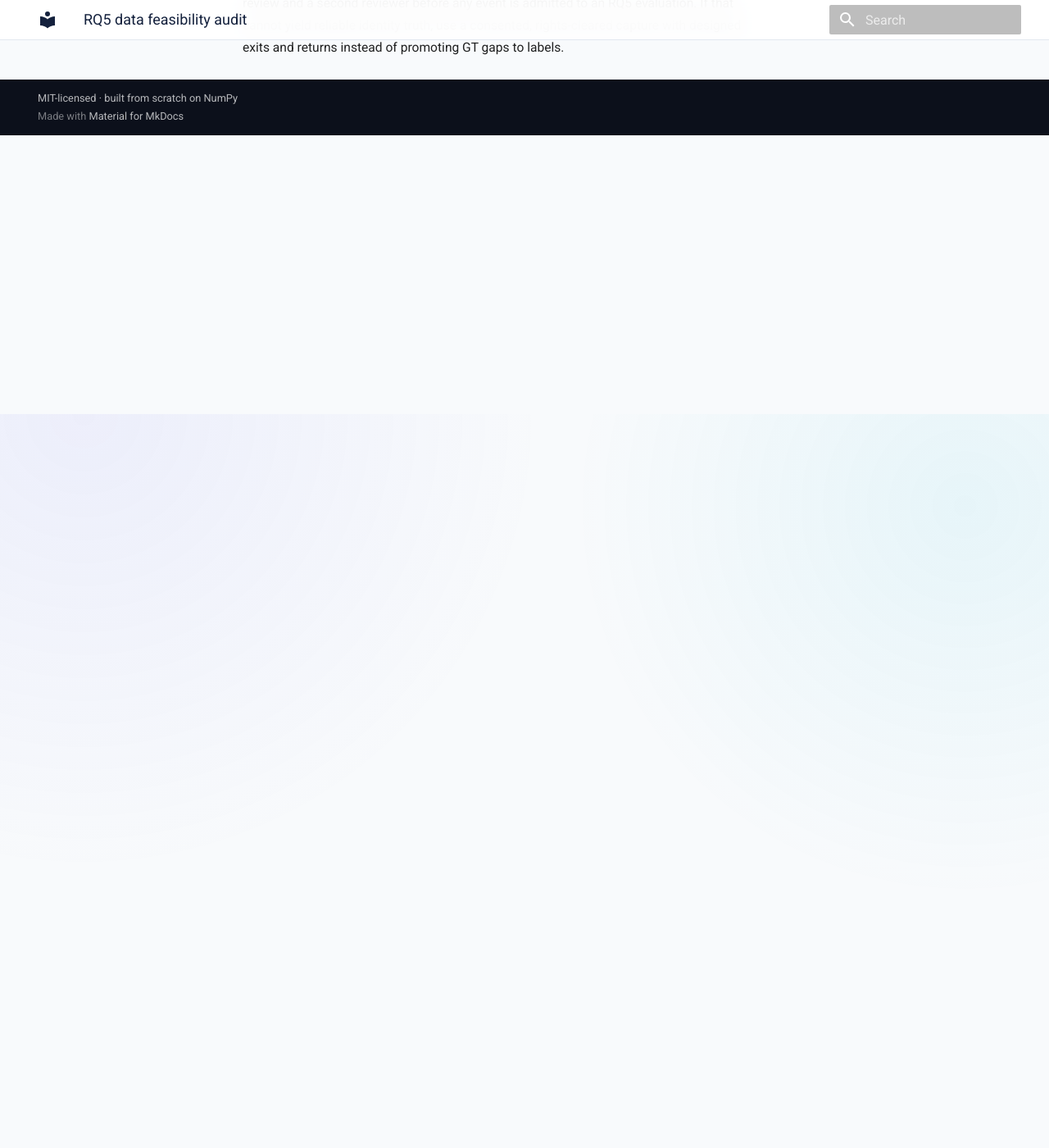
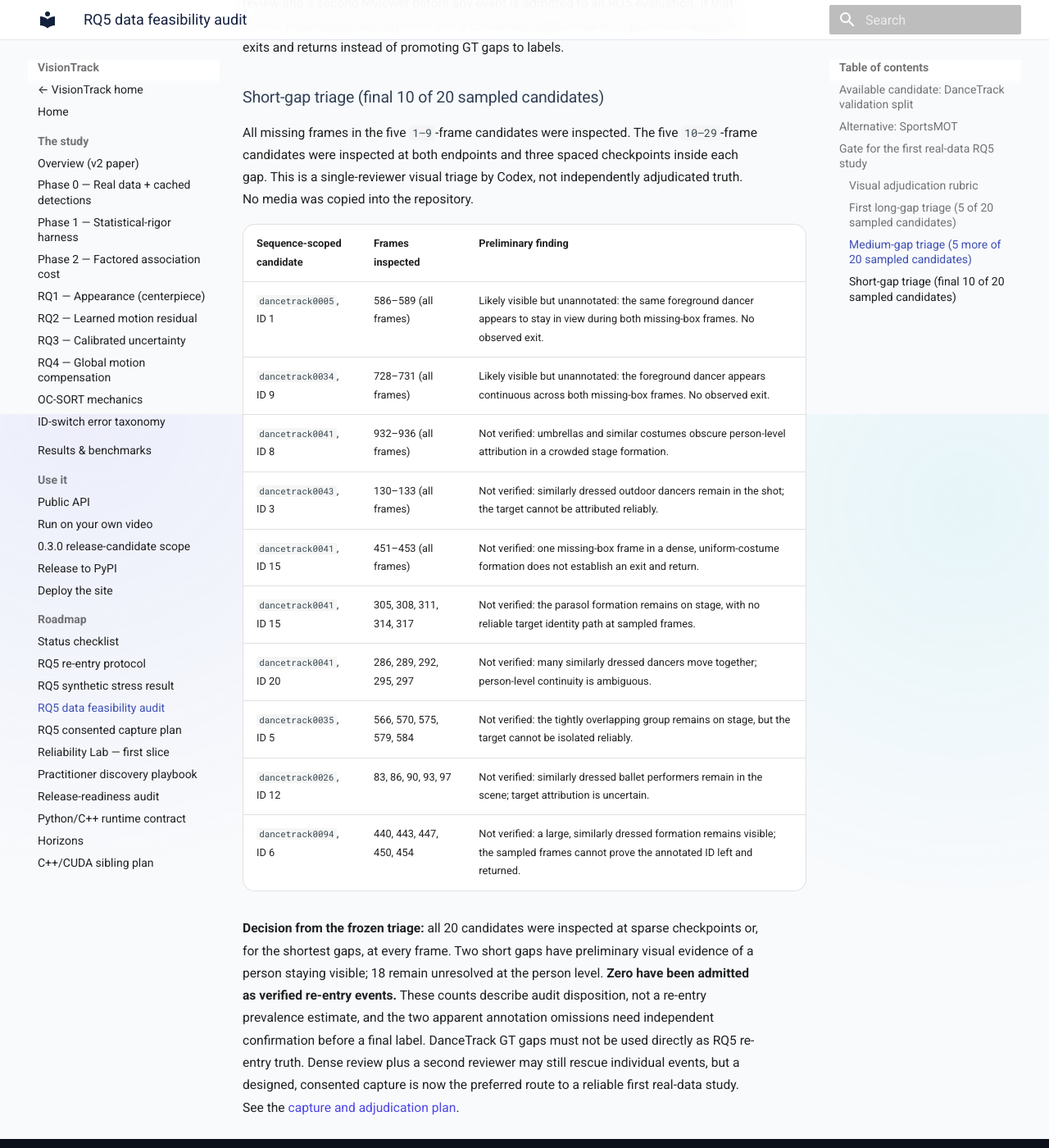
Before and after one commit to hulagerushikesh/visiontrack, an MkDocs documentation site: the page built from docs/IDENTITY_CONTINUITY_DATA_AUDIT.md, in a window 1280 px wide and 1400 px high, scrolled down 5095 px. Shown: the whole window at 82% size. Built offline with MkDocs 1.6.1 and Material for MkDocs 9.7.7, drawn with Linux system fonts in a browser that asks for light colours.

Commit message:
docs: close frozen re-entry gap triage and plan consented capture

```diff
--- /dev/null
+++ b/docs/IDENTITY_CONTINUITY_CAPTURE_PLAN.md
@@ -0,0 +1,91 @@
+# RQ5 consented capture and adjudication plan
+
+Status: **plan only, 2026-10-14**. No participant recruitment, recording, or
+real-data result is authorized or reported here. This plan addresses the
+[DanceTrack feasibility audit](IDENTITY_CONTINUITY_DATA_AUDIT.md): a GT box gap
+does not by itself show that a person left and returned.
+
+## Purpose and boundary
+
+Build a small, owner-controlled **same-camera, same-session** research set with
+observable exits, returns, and genuinely new arrivals. The decision remains
+the registered [restore-or-abstain question](IDENTITY_CONTINUITY_PROTOCOL.md).
+It does not recognize names, search unrelated cameras, or create a permanent
+person database. The pilot tests the capture and labeling pipeline; it cannot
+certify the protocol's 1% false-restoration operating point on its own.
+
+Do not collect anything until the project owner has chosen a lawful venue,
+obtained appropriate informed consent and recording permissions, reviewed
+applicable privacy requirements, and documented a withdrawal path. Exclude
+minors and incidental bystanders; if one enters, pause or discard that take.
+Keep raw video and derived appearance vectors out of Git, public demos, and
+third-party services unless a separate explicit permission and data review
+covers that use. Store locally with restricted access and encryption, define
+retention and deletion dates before recording, and honor withdrawals.
+
+## Capture matrix for the feasibility pilot
+
+Use a fixed camera, resolution, frame rate, and marked scene boundary. Record
+camera and lighting settings, not names, in the experiment manifest. Aim for
+several consenting adult volunteers across **separate development and test
+recording sessions**; final counts depend on recruitment and should be
+reported, never silently padded with repeated correlated attempts.
+
+| Scenario | Ground-truth action | Required negative control |
+|---|---|---|
+| Novel arrival | A volunteer enters for the first time in that session | Gallery does not contain that volunteer |
+| Short return | Volunteer fully crosses the visible boundary, stays out for a scripted short interval, then re-enters | Another volunteer may remain on scene |
+| Long return | Same action after a longer scripted interval, including a predeclared memory-expiry condition | A return after expiry is unavailable, not an eligible success |
+| Lookalike distractor | Two volunteers with similar clothing/appearance enter at distinct times | A novel lookalike must not inherit the earlier ID |
+| Crowded/occluded control | Volunteer stays within scene but is temporarily hidden | Never label this as an exit-and-return event |
+| Session reset | End one authorized session and start another | No identity carryover across sessions |
+
+Before recording, specify actual short/long intervals, gallery capacity, TTL,
+number of takes, and permissible scene changes in a dated manifest. Avoid
+choosing these after seeing tracker errors. Mix scenario order where practical
+and include ordinary footage between scripted events so the stream is not
+solely idealized entrances.
+
+## Truth and split contract
+
+1. Assign random **session-local participant codes** in a private key held by
+   the owner; do not put names or the key in the research repository. Record
+   event IDs, recording IDs, frame numbers, and whether the person fully left
+   the observable scene. An occlusion or missed detection is a different event.
+2. Mark the last fully visible frame before exit, first fully out-of-scene
+   frame, first visible frame on return, and any ambiguity interval. Mark novel
+   arrivals independently of tracker output. Retired candidate availability
+   is computed from the predeclared TTL/eviction policy, not inferred from a
+   successful match.
+3. Have two reviewers independently label events using the same rubric before
+   looking at model decisions. Resolve disagreements with a recorded reason;
+   exclude unresolved cases without silently replacing them. Keep the private
+   event ledger and video local. A shareable aggregate may contain counts and
+   timings only after privacy review.
+4. Partition by **recording session and participant** before any threshold or
+   crop tuning. No person or recording appears in both development and test.
+   If this is impossible with the available volunteers, report a pipeline
+   pilot only—no held-out-person claim. Keep the test sessions unopened during
+   feature and threshold selection.
+5. Freeze detector version, crop selection, embedding adapter, tracklet
+   boundaries, gallery policy, exclusions, and threshold grid on development
+   data. Score abstain-all, forced-nearest, threshold-only, and threshold-plus-
+   margin on the identical test opportunity list.
+
+## Pilot acceptance and scale-up gate
+
+First verify that every scripted event has a reviewable video boundary and a
+consistent ledger, that novel and expired-return controls are present, and
+that independent reviewers agree or document disagreement. Report counts by
+event type and recording, exclusions, restore attempts, false restorations,
+eligible-return recall, and memory availability exactly as in the registered
+protocol. A small pilot's zero observed errors is **not** a low-risk bound;
+nearby events from one participant or take are correlated. Use grouped
+uncertainty in a larger follow-up, and report insufficient evidence when the
+sample cannot support the risk budget.
+
+If consent, rights, truthful labels, or a leakage-free split cannot be
+established, stop the real-data RQ5 claim. Continue only with synthetic
+engineering tests and the existing ordinary tracker. Do not port identity
+memory to VisionTrack C++ until a Python decision contract and parity fixture
+are frozen after this gate.
--- a/docs/IDENTITY_CONTINUITY_DATA_AUDIT.md
+++ b/docs/IDENTITY_CONTINUITY_DATA_AUDIT.md
@@ -165,3 +165,35 @@
 second reviewer before any event is admitted to an RQ5 evaluation. If that
 cannot yield reliable identity truth, use a consented, rights-cleared capture
 with designed exits and returns instead of promoting GT gaps to labels.
+
+### Short-gap triage (final 10 of 20 sampled candidates)
+
+All missing frames in the five `1–9`-frame candidates were inspected. The five
+`10–29`-frame candidates were inspected at both endpoints and three spaced
+checkpoints inside each gap. This is a single-reviewer visual triage by Codex,
+not independently adjudicated truth. No media was copied into the repository.
+
+| Sequence-scoped candidate | Frames inspected | Preliminary finding |
+|---|---|---|
+| `dancetrack0005`, ID 1 | 586–589 (all frames) | Likely visible but unannotated: the same foreground dancer appears to stay in view during both missing-box frames. No observed exit. |
+| `dancetrack0034`, ID 9 | 728–731 (all frames) | Likely visible but unannotated: the foreground dancer appears continuous across both missing-box frames. No observed exit. |
+| `dancetrack0041`, ID 8 | 932–936 (all frames) | Not verified: umbrellas and similar costumes obscure person-level attribution in a crowded stage formation. |
+| `dancetrack0043`, ID 3 | 130–133 (all frames) | Not verified: similarly dressed outdoor dancers remain in the shot; the target cannot be attributed reliably. |
+| `dancetrack0041`, ID 15 | 451–453 (all frames) | Not verified: one missing-box frame in a dense, uniform-costume formation does not establish an exit and return. |
+| `dancetrack0041`, ID 15 | 305, 308, 311, 314, 317 | Not verified: the parasol formation remains on stage, with no reliable target identity path at sampled frames. |
+| `dancetrack0041`, ID 20 | 286, 289, 292, 295, 297 | Not verified: many similarly dressed dancers move together; person-level continuity is ambiguous. |
+| `dancetrack0035`, ID 5 | 566, 570, 575, 579, 584 | Not verified: the tightly overlapping group remains on stage, but the target cannot be isolated reliably. |
+| `dancetrack0026`, ID 12 | 83, 86, 90, 93, 97 | Not verified: similarly dressed ballet performers remain in the scene; target attribution is uncertain. |
+| `dancetrack0094`, ID 6 | 440, 443, 447, 450, 454 | Not verified: a large, similarly dressed formation remains visible; the sampled frames cannot prove the annotated ID left and returned. |
+
+**Decision from the frozen triage:** all 20 candidates were inspected at sparse
+checkpoints or, for the shortest gaps, at every frame. Two short gaps have
+preliminary visual evidence of a person staying
+visible; 18 remain unresolved at the person level. **Zero have been admitted as
+verified re-entry events.** These counts describe audit disposition, not a
+re-entry prevalence estimate, and the two apparent annotation omissions need
+independent confirmation before a final label. DanceTrack GT gaps must not be
+used directly as RQ5 re-entry truth. Dense review plus a second reviewer may
+still rescue individual events, but a designed, consented capture is now the
+preferred route to a reliable first real-data study. See the
+[capture and adjudication plan](IDENTITY_CONTINUITY_CAPTURE_PLAN.md).
--- a/mkdocs.yml
+++ b/mkdocs.yml
@@ -83,6 +83,7 @@
       - RQ5 re-entry protocol: IDENTITY_CONTINUITY_PROTOCOL.md
       - RQ5 synthetic stress result: IDENTITY_CONTINUITY_SYNTHETIC.md
       - RQ5 data feasibility audit: IDENTITY_CONTINUITY_DATA_AUDIT.md
+      - RQ5 consented capture plan: IDENTITY_CONTINUITY_CAPTURE_PLAN.md
       - Reliability Lab — first slice: RELIABILITY_LAB.md
       - Practitioner discovery playbook: PRACTITIONER_DISCOVERY.md
       - Release-readiness audit: RELEASE_READINESS.md
```
Also changed, not shown: docs/NEXT_STEPS.md (+10 -2 lines).
